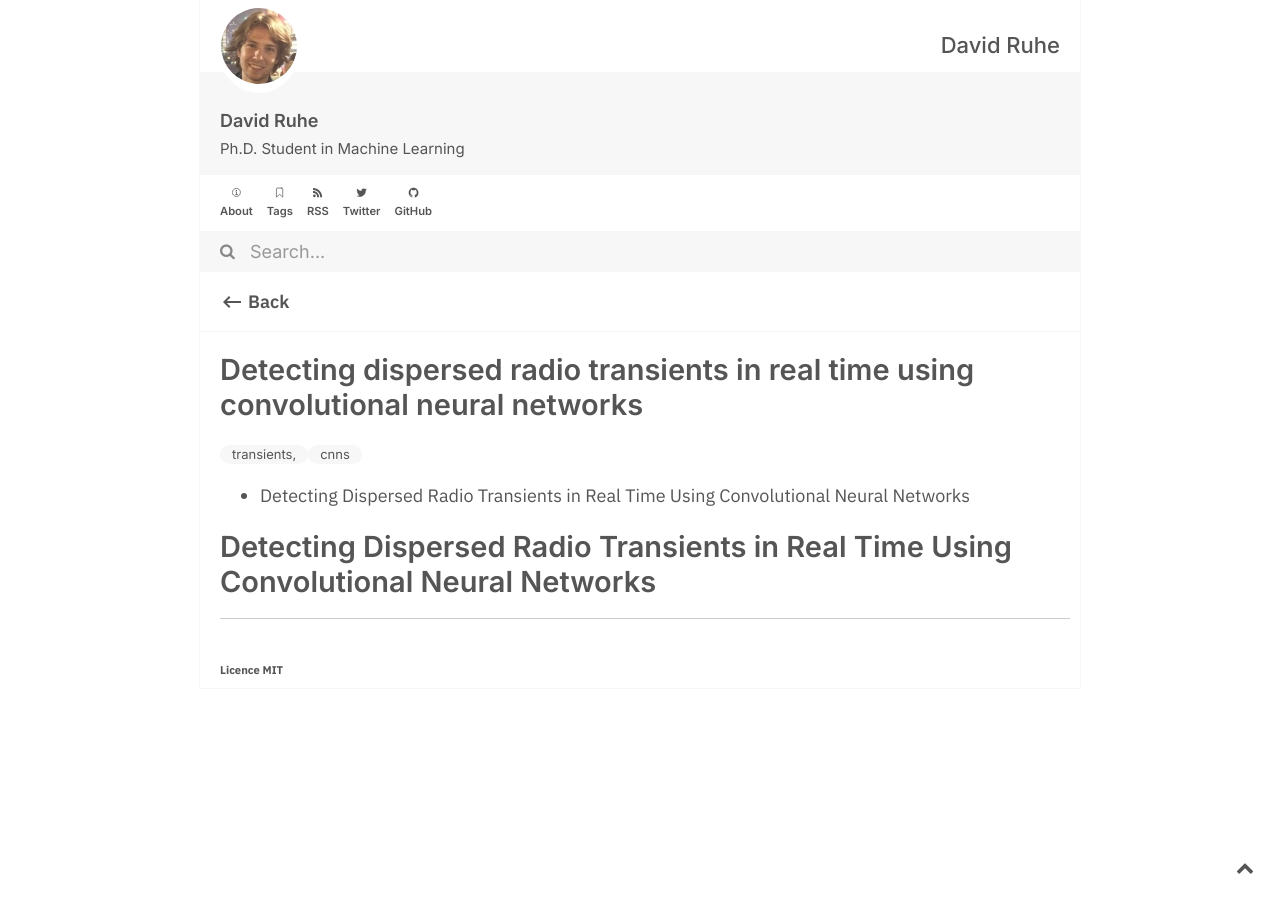
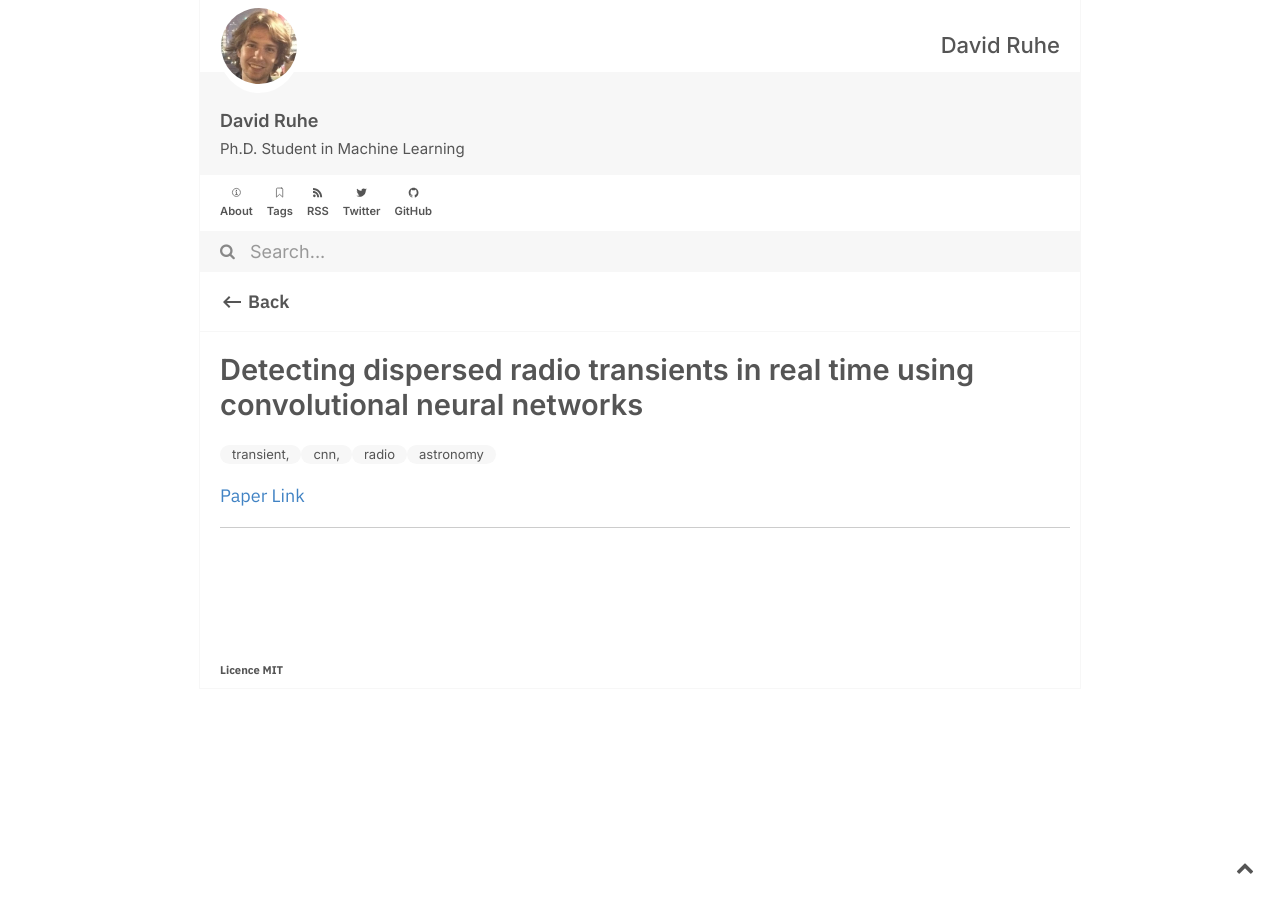
Before and after one commit to DavidRuhe/DavidRuhe.github.io, a Jekyll site: the page built from _notes/Detecting Dispersed Radio Transients in Real Time Using Convolutional Neural Networks.md, in a window 1280 px wide. Built offline with Jekyll 4.4.1, drawn with Linux system fonts in a browser that asks for light colours; comment, search, counter and statistics services are not loaded.

Commit message:
add link

```diff
--- a/_notes/Detecting Dispersed Radio Transients in Real Time Using Convolutional Neural Networks.md
+++ b/_notes/Detecting Dispersed Radio Transients in Real Time Using Convolutional Neural Networks.md
@@ -1,9 +1,9 @@
 ---
 title: # Detecting Dispersed Radio Transients in Real Time Using Convolutional Neural Networks
 season: winter
-tags: transients, cnns
+tags: transient, cnn, radio astronomy
 toc: true
 comments: true
 ---
 
-# Detecting Dispersed Radio Transients in Real Time Using Convolutional Neural Networks
+[[Paper Link::https://arxiv.org/abs/2103.15418]]
```
Also changed, not shown: 1 other file.
